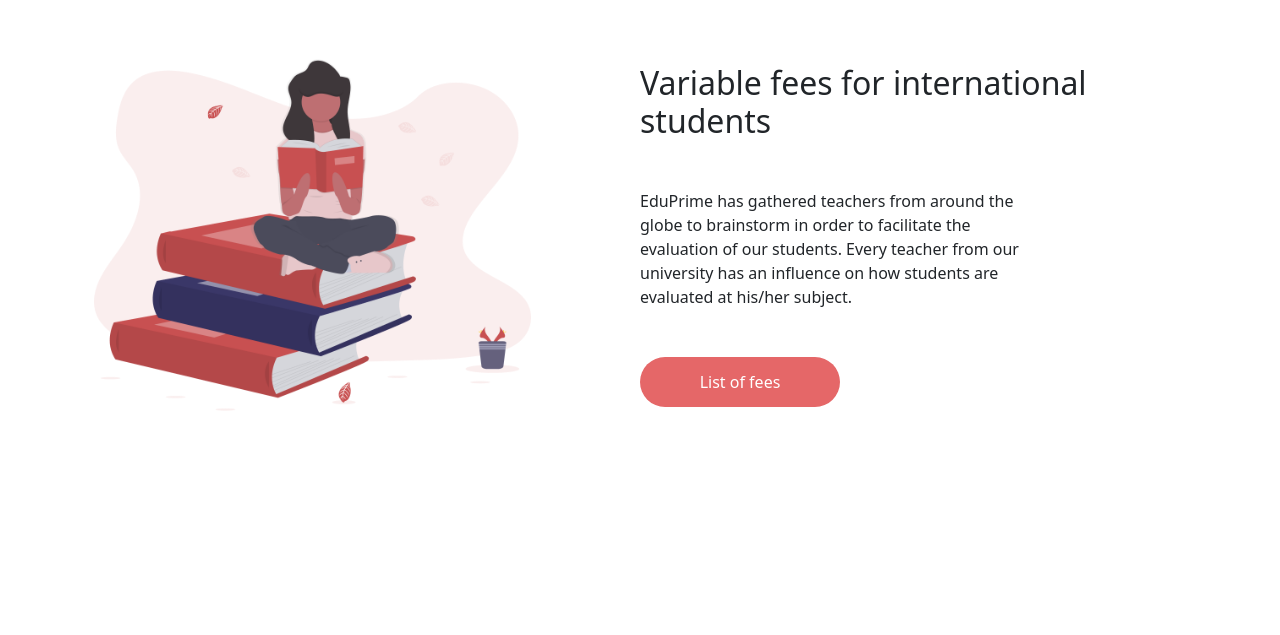
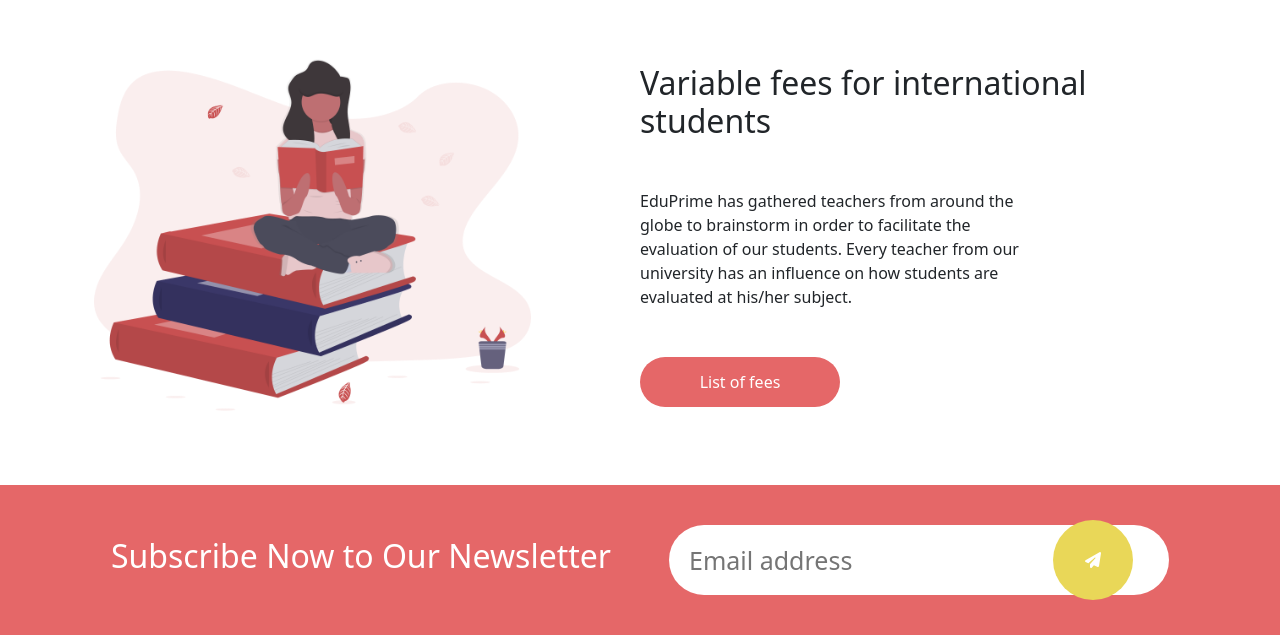
Before and after one commit to MathiasChirivi/proj-html-vuejs, a Vue app: page / in a window 1280 px wide. Shown: the part 5070-5705 px from the top of the page. Before the commit the page ends 5555 px from the top, so only its background shows below. Built offline with nearby package versions, Linux system fonts and the light colour scheme.

Commit message:
section 4 finish

```diff
--- a/src/App.vue
+++ b/src/App.vue
@@ -5,6 +5,7 @@
 import AppSection1 from './components/AppSection1.vue';
 import AppSection2 from './components/AppSection2.vue';
 import AppSection3 from './components/AppSection3.vue';
+import AppSection4 from './components/AppSection4.vue';
 
 export default {
   components: {
@@ -13,7 +14,8 @@
     AppSection0,
     AppSection1,
     AppSection2,
-    AppSection3
+    AppSection3,
+    AppSection4
   },
 }
 </script>
@@ -29,6 +31,7 @@
     <AppSection1 />
     <AppSection2 />
     <AppSection3 />
+    <AppSection4 />
   </main>
   <footer>
 
--- a/src/components/AppSection3.vue
+++ b/src/components/AppSection3.vue
@@ -115,7 +115,6 @@
 
 <style scoped>
 .containerMain {
-    height: 500px;
     margin: 0 auto;
     margin-top: 100px;
 }
--- /dev/null
+++ b/src/components/AppSection4.vue
@@ -0,0 +1,62 @@
+<script >
+export default {
+    name: "AppSection4",
+}
+</script>
+
+<template>
+    <div class="headerBg ">
+        <div class=" container containerMain">
+            <div class="d-flex align-items-center text-center ">
+                <div class="right d-flex align-items-center justify-content-center">
+                    <h2 class="text-white">Subscribe Now to Our Newsletter</h2>
+                </div>
+                <div class="left position-relative d-flex align-items-center justify-content-center">
+                    <input class="inputText" type="text" placeholder="Email address">
+                    <button class="bgButton position-absolute"><font-awesome-icon :icon="['fas', 'paper-plane']"
+                            style="color: #ffffff;" /></button>
+                </div>
+            </div>
+        </div>
+    </div>
+</template>
+
+<style scoped>
+.headerBg {
+    background-color: #E56768;
+}
+
+.containerMain {
+    margin: 0 auto;
+    height: 150px;
+}
+
+.right {
+    width: calc(100% / 2);
+    height: 150px;
+}
+
+.inputText {
+    height: 70px;
+    width: 500px;
+    border: none;
+    border-radius: 35px;
+    padding-left: 20px;
+    font-size: 25px;
+}
+
+.bgButton {
+    width: 80px;
+    height: 80px;
+    border: none;
+    background-color: #E9D758;
+    border-radius: 50%;
+    right: 65px;
+    top: 35px;
+}
+
+.left {
+    width: calc(100% / 2);
+    height: 150px;
+}
+</style>
--- a/src/main.js
+++ b/src/main.js
@@ -10,10 +10,12 @@
 import { faCalendarDays } from '@fortawesome/free-solid-svg-icons'
 import { faUser } from '@fortawesome/free-solid-svg-icons'
 import { faMoneyBill } from '@fortawesome/free-solid-svg-icons'
+import { faPaperPlane } from '@fortawesome/free-solid-svg-icons';
 
 library.add(faCalendarDays)
 library.add(faUser)
 library.add(faMoneyBill)
+library.add(faPaperPlane)
 
 createApp(App)
     .component('font-awesome-icon', FontAwesomeIcon)
```
